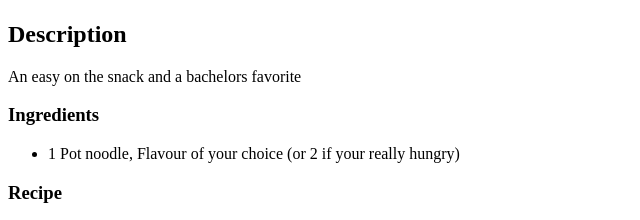
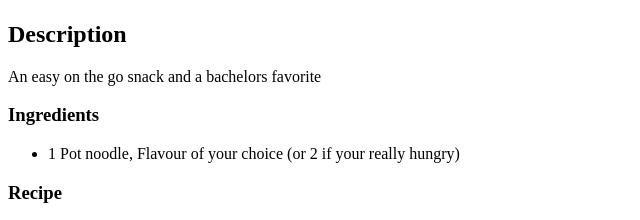
Before and after one commit to Rockhandz/odin-recipes, a plain HTML site: page recipes/potnoodle.html in a window 1280 px wide. Shown: the part 559-779 px from the top of the page, 0-640 px from the left. Drawn offline with Linux system fonts and the light colour scheme.

Commit message:
Updates potnoodle.html
Added some additional text

```diff
--- a/recipes/potnoodle.html
+++ b/recipes/potnoodle.html
@@ -12,7 +12,7 @@
   <img src="images/potnoodle.jpg" alt="Image of a Pot Noodle" Width=450>
 
   <h2>Description</h2>
-  <p>An easy on the snack and a bachelors favorite </p>
+  <p>An easy on the go snack and a bachelors favorite </p>
 
   <h3>Ingredients</h3>
   <ul>
```
